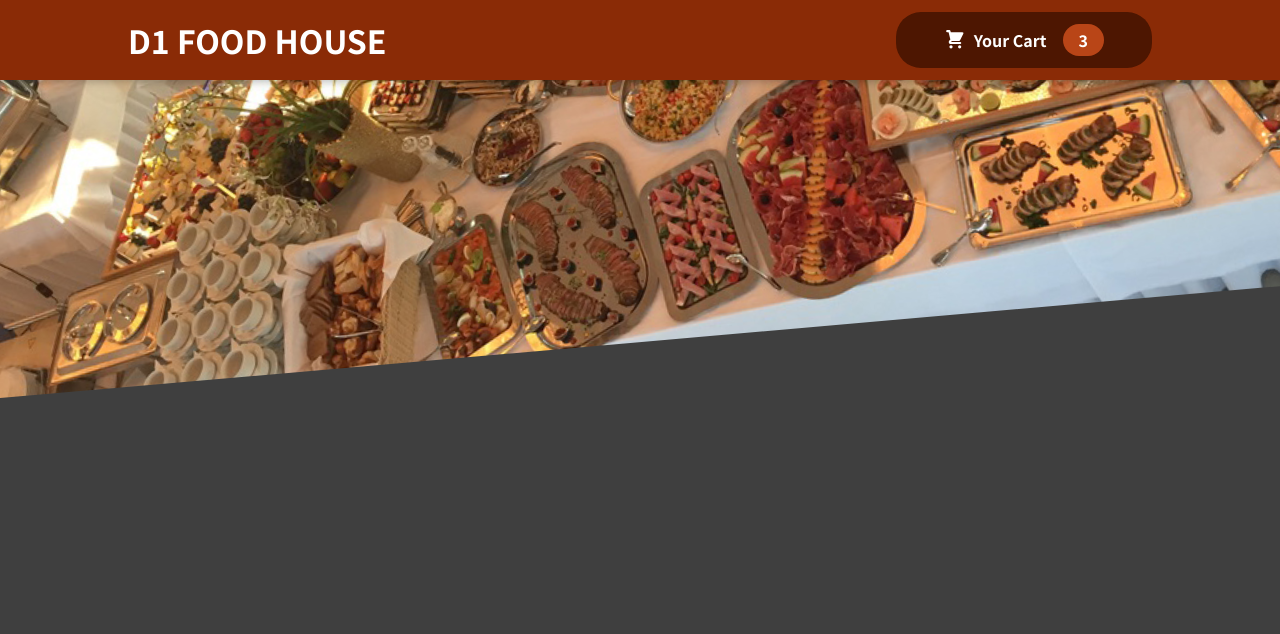
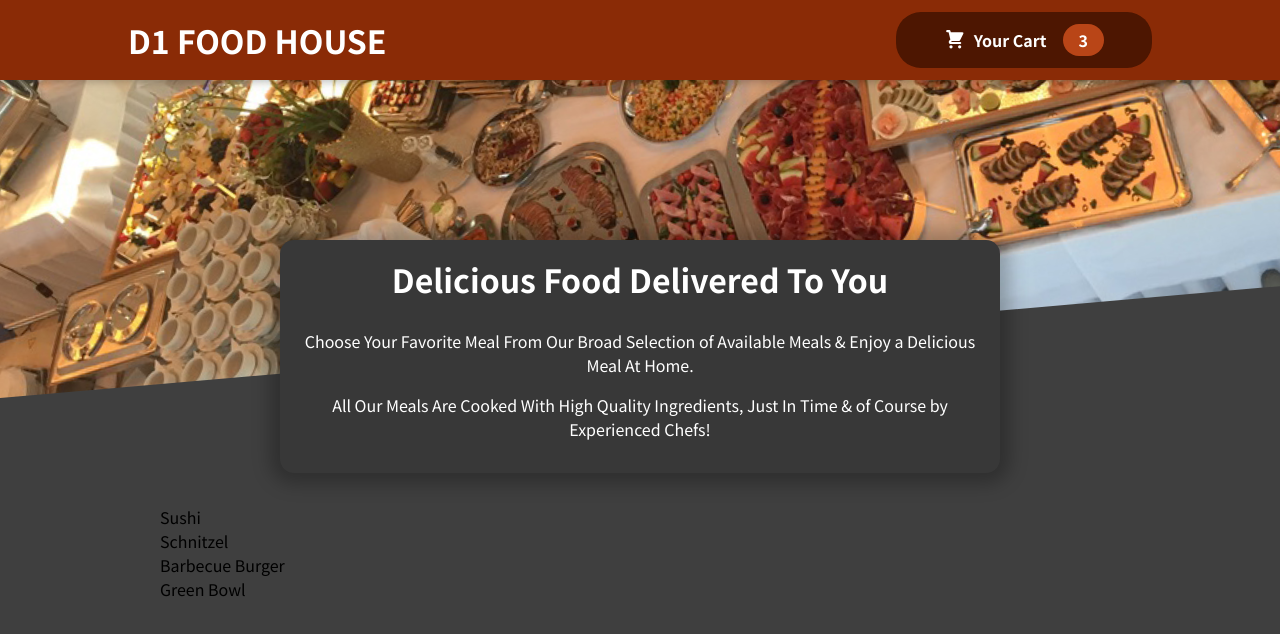
Before and after one commit to Marshall-D/d1-food-house, a React (Create React App) app: page / in a window 1280 px wide. Shown: the top 634 px of the page. Built offline with nearby package versions, Linux system fonts and the light colour scheme.

Commit message:
added Meal component

```diff
--- a/src/App.js
+++ b/src/App.js
@@ -1,9 +1,18 @@
-import React from "react";
+import React, {Fragment} from "react";
 import Headers from "./components/Layout/Headers";
+import Meals from "./components/meals/Meals";
 
 function App() {
   return (
-   <Headers></Headers>
+      <Fragment>
+
+          <Headers/>
+          <main>
+              <Meals/>
+          </main>
+
+      </Fragment>
+
   );
 }
 
--- /dev/null
+++ b/src/components/meals/AvailableMeals.js
@@ -0,0 +1,17 @@
+import DUMMY_MEALS from "./DummyMeals";
+import classes from './AvailableMeals.module.css'
+
+
+const AvailableMeals = () => {
+    const mealList = DUMMY_MEALS.map( meal => <li>{meal.name}</li> );
+    return (
+        <section className={classes.meals}>
+            <ul>
+                {mealList}
+            </ul>
+        </section>
+
+    );
+}
+
+export default AvailableMeals;
--- /dev/null
+++ b/src/components/meals/AvailableMeals.module.css
@@ -0,0 +1,24 @@
+.meals {
+    max-width: 60rem;
+    width: 90%;
+    margin: 2rem auto;
+    animation: meals-appear 1s ease-out forwards;
+}
+
+.meals ul {
+    list-style: none;
+    margin: 0;
+    padding: 0;
+}
+
+@keyframes meals-appear {
+    from {
+        opacity: 0;
+        transform: translateY(3rem);
+    }
+
+    to {
+        opacity: 1;
+        transform: translateY(0);
+    }
+}
--- /dev/null
+++ b/src/components/meals/DummyMeals.js
@@ -0,0 +1,27 @@
+const DUMMY_MEALS = [
+    {
+        id: 'm1',
+        name: 'Sushi',
+        description: 'Finest fish and veggies',
+        price: 22.99,
+    },
+    {
+        id: 'm2',
+        name: 'Schnitzel',
+        description: 'A german specialty!',
+        price: 16.5,
+    },
+    {
+        id: 'm3',
+        name: 'Barbecue Burger',
+        description: 'American, raw, meaty',
+        price: 12.99,
+    },
+    {
+        id: 'm4',
+        name: 'Green Bowl',
+        description: 'Healthy...and green...',
+        price: 18.99,
+    },
+];
+export default DUMMY_MEALS
--- a/src/components/meals/Meals.js
+++ b/src/components/meals/Meals.js
@@ -0,0 +1,16 @@
+import React,{Fragment} from 'react';
+import MealsSummary from "./MealsSummary";
+import AvailableMeals from "./AvailableMeals";
+
+const Meals = () => {
+
+    return (
+        <Fragment>
+            <MealsSummary></MealsSummary>
+            <AvailableMeals></AvailableMeals>
+        </Fragment>
+
+    );
+}
+
+export default Meals;
```
Also changed, not shown: src/components/meals/AvalableMeals.js (deleted).
